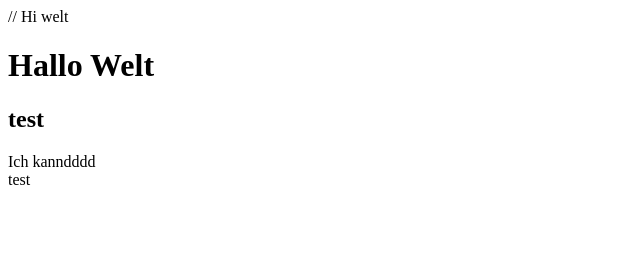
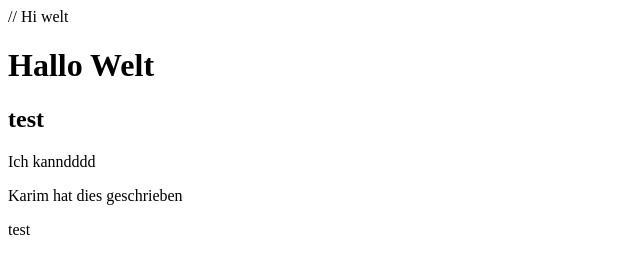
Before and after one commit to neo-World/Tests, a plain HTML site: page Testordner/index.html in a window 1280 px wide. Shown: the whole page, without its empty margins (0-640 px from the left). Drawn offline with Linux system fonts and the light colour scheme.

Commit message:
Karim Test

```diff
--- a/Testordner/index.html
+++ b/Testordner/index.html
@@ -2,5 +2,5 @@
 <h1> Hallo Welt</h1>
 <h2>test </h2>
 <header> Ich kanndddd</header>
-
+<p> Karim hat dies geschrieben</p>
 <footer> test</footer>
```
